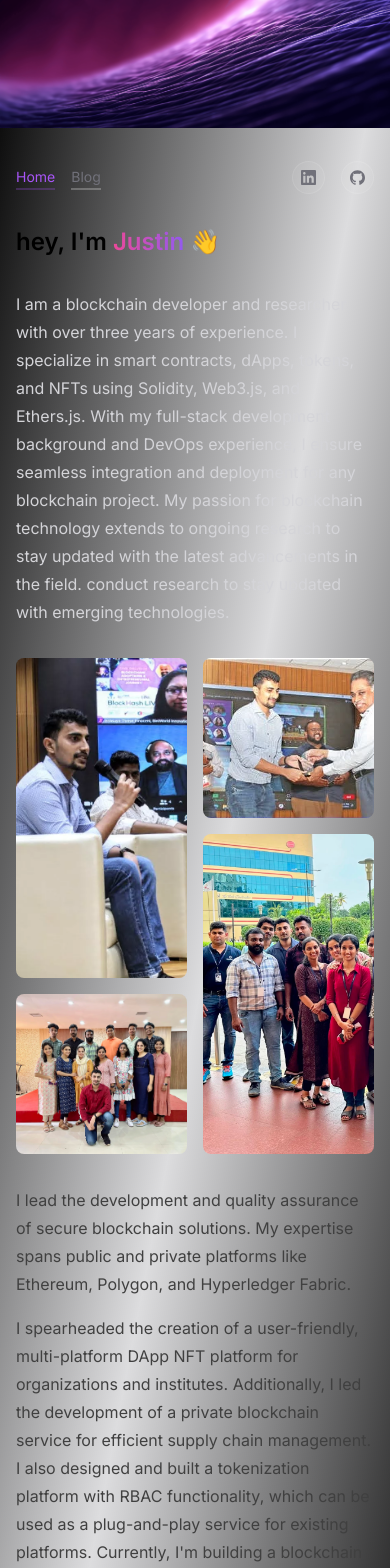
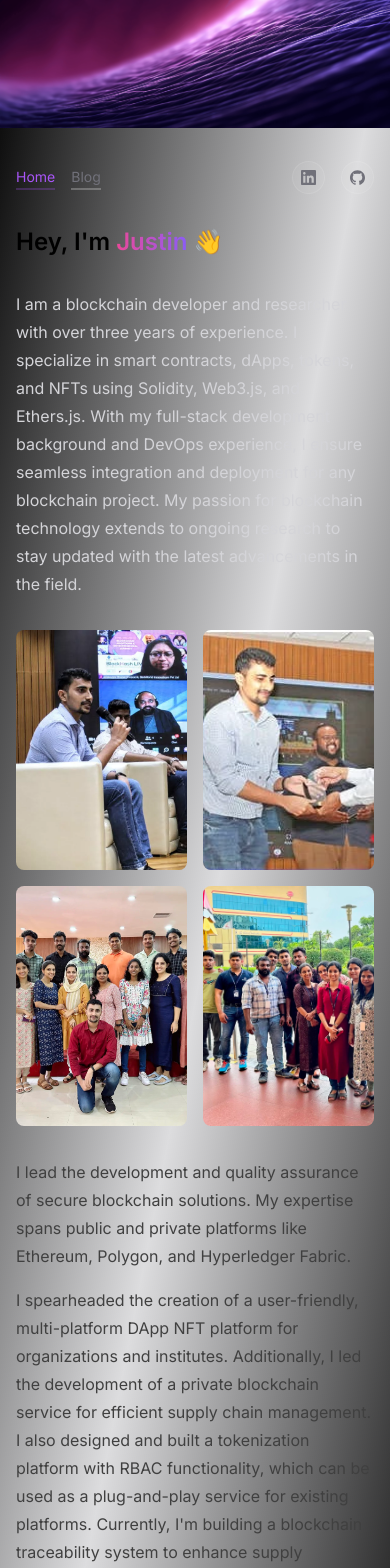
Before and after one commit to Justinjdaniel/justinjdaniel.com, a Next.js app: page / in a window 390 px wide. Shown: the top 1568 px of the page. Built offline with nearby package versions, Linux system fonts and the light colour scheme; no server answers.

Commit message:
feat: Refactor profile content images rendering in ProfileContent component

```diff
--- a/app/page.js
+++ b/app/page.js
@@ -6,24 +6,37 @@ import teamMeetUpEnd2023 from "public/images/home/team-meetup-end-2023.webp";
 import teamMeetUpMid2023 from "public/images/home/team-meetup-mid-2023.webp";
 import React, { Fragment } from "react";
 
-/**
- * Renders the profile content section of the webpage.
- *
- * @return {JSX.Element} The profile content section.
- */
 const ProfileContent = () => {
-	// TODO: Section for Projects
-	// Add a section for content regarding projects, achievements, and tools I've worked with. Also, consider including links to another page that provides detailed information about the projects I've completed, those currently in progress, as well as any side projects or personal endeavors.
-	// assignees: justinjdaniel
-	// labels: enhancement, fix-me, ui
+	const images = [
+		{
+			alt: "Speaking in blockchain meetup",
+			title: "Speaking in blockchain meetup",
+			src: speaking,
+		},
+		{
+			alt: "Awarded by Kerala Digital University's Vice Chancellor",
+			title: "Awarded by Kerala Digital University's Vice Chancellor",
+			src: award,
+		},
+		{
+			alt: "Team meetup in Kerala mid 2023",
+			title: "Team meetup in Kerala mid 2023",
+			src: teamMeetUpMid2023,
+		},
+		{
+			alt: "Team meetup in Kerala mid 2023",
+			title: "Team meetup in Kerala mid 2023",
+			src: teamMeetUpEnd2023,
+		},
+	];
 
 	return (
 		<content className="z-10 antialiased max-w-2xl mb-40 mx-4 mt-8 md:mx-auto">
 			<h1 className="font-semibold text-2xl mb-8 text-left w-max">
-				hey, I'm{" "}
+				Hey, I'm{" "}
 				<span className="bg-clip-text text-transparent bg-gradient-to-r from-pink-500 to-violet-500">
-					Justin{" "}
-				</span>
+					Justin
+				</span>{" "}
 				👋
 			</h1>
 			<div>
@@ -34,63 +47,31 @@ const ProfileContent = () => {
 					background and DevOps experience, I ensure seamless integration and
 					deployment for any blockchain project. My passion for blockchain
 					technology extends to ongoing research to stay updated with the latest
-					advancements in the field. conduct research to stay updated with
-					emerging technologies.
+					advancements in the field.
 				</p>
 			</div>
-			<div className="columns-2 gap-4 my-8">
-				<div className="relative h-80 mb-4">
+			<div className="grid grid-cols-2 gap-4 my-8">
+				{images.map(({ alt, title, src }, index) => (
+					<div key={index + alt} className="relative h-60">
 						<Image
-						alt="speaking in blockchain meetup"
-						title="speaking in blockchain meetup"
-						src={speaking}
+							alt={alt}
+							title={title}
+							src={src}
 							fill="true"
 							sizes="(max-width: 768px) 213px, 50vw"
 							priority="true"
-						className="rounded-lg object-cover h-80 w-full transition-transform duration-300 ease-in-out hover:scale-105"
+							className="rounded-lg object-cover h-full w-full transition-transform duration-300 ease-in-out hover:scale-105 sm:object-center"
 						/>
 					</div>
-				<div className="relative h-40">
-					<Image
-						alt="Team meetup in Kerala mid 2023"
-						title="Team meetup in Kerala mid 2023"
-						src={teamMeetUpMid2023}
-						fill="true"
-						sizes="(max-width: 768px) 213px, 50vw"
-						priority="true"
-						className="rounded-lg object-cover h-40 w-full transition-transform duration-300 ease-in-out hover:scale-105"
-					/>
-				</div>
-
-				<div className="relative h-40 mb-4">
-					<Image
-						alt="Awarded by Kerala Digital University's Vice Chancellor"
-						title="Awarded by Kerala Digital University's Vice Chancellor"
-						src={award}
-						sizes="(max-width: 768px) 213px, 50vw"
-						priority="true"
-						className="rounded-lg object-cover h-40 w-ful transition-transform duration-300 ease-in-out hover:scale-105"
-					/>
-				</div>
-				<div className="relative h-80">
-					<Image
-						alt="Team meetup in Kerala mid 2023"
-						title="Team meetup in Kerala mid 2023"
-						src={teamMeetUpEnd2023}
-						sizes="(max-width: 768px) 213px, 50vw"
-						priority="true"
-						className="rounded-lg object-cover h-80 w-full transition-transform duration-300 ease-in-out hover:scale-105"
-					/>
-				</div>
+				))}
 			</div>
 			<div className="mb-4 text-zinc-300">
-				<p className="prose prose-neutral dark:prose-invert mb-4 text-pretty">
+				<p className="prose prose-neutral dark:prose-invert mb-4">
 					I lead the development and quality assurance of secure blockchain
 					solutions. My expertise spans public and private platforms like
 					Ethereum, Polygon, and Hyperledger Fabric.
 				</p>
-
-				<p className="prose prose-neutral dark:prose-invert text-pretty">
+				<p className="prose prose-neutral dark:prose-invert">
 					I spearheaded the creation of a user-friendly, multi-platform DApp NFT
 					platform for organizations and institutes. Additionally, I led the
 					development of a private blockchain service for efficient supply chain
@@ -100,9 +81,8 @@ const ProfileContent = () => {
 					system to enhance supply chain transparency.
 				</p>
 			</div>
-
 			<div>
-				<p className="prose prose-neutral dark:prose-invert text-pretty">
+				<p className="prose prose-neutral dark:prose-invert">
 					I'm a lifelong learner, constantly seeking new blockchain challenges
 					and skills. I thrive in collaborative environments, working with
 					developers and visionaries to build a more decentralized and secure
```
Lines whose indentation alone changed are shown as unchanged.
